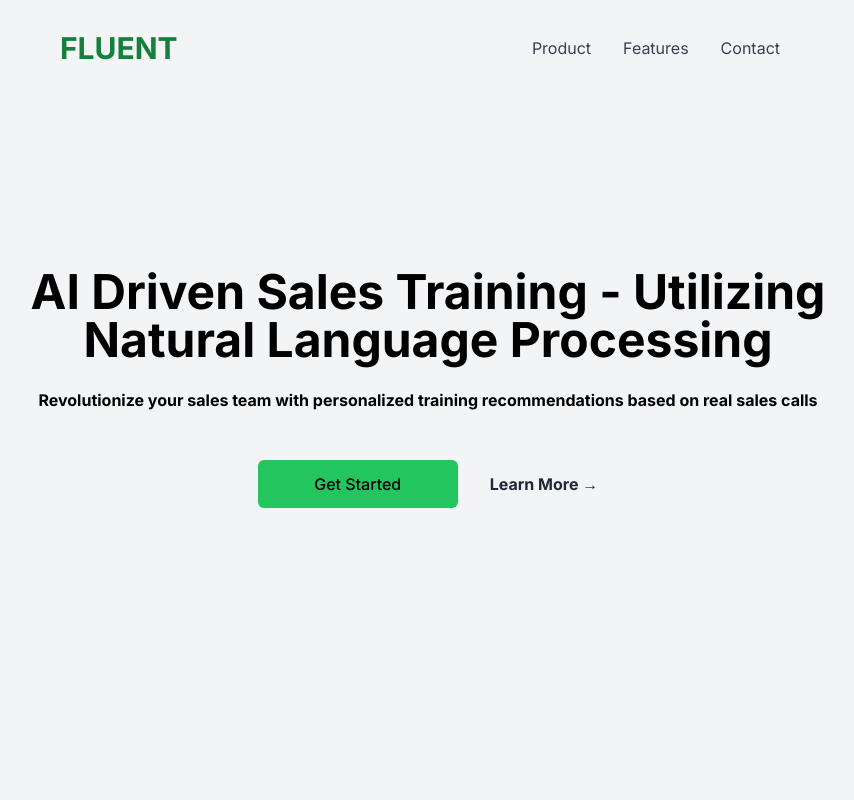
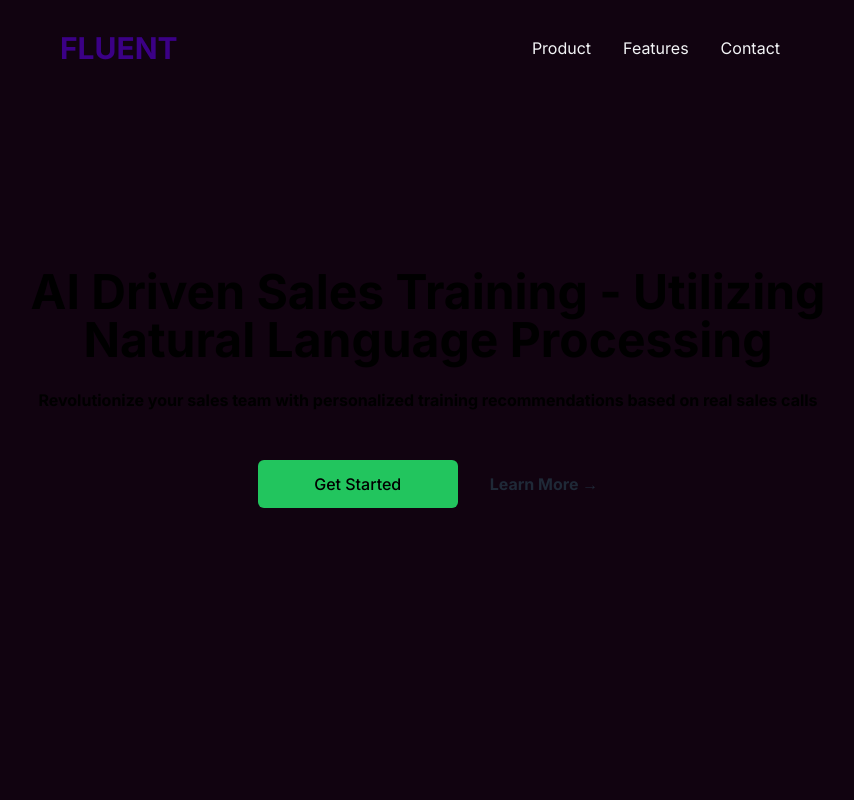
Before and after one commit to HunterKnott/fluent, a Next.js app: page / in a window 1280 px wide. Shown: the top 800 px of the page, without its empty margins (212-1066 px from the left). Built offline with nearby package versions, Linux system fonts and the light colour scheme.

Commit message:
changed color palatte

```diff
--- a/app/components/Navbar.jsx
+++ b/app/components/Navbar.jsx
@@ -6,6 +6,8 @@ import { AiOutlineClose, AiOutlineMenu } from 'react-icons/ai';
 
 export default function Navbar({ options }) {
     const [menuOpen, setMenuOpen] = useState(false);
+    const indigo = {color: "#3B0086"}
+    const licorice = {color: "#110310"}
 
     const toggleMenu = () => {
         setMenuOpen(!menuOpen);
@@ -20,25 +22,25 @@ export default function Navbar({ options }) {
     // );
 
     return (
-        <div className="flex justify-between items-center h-24 w-[60%] max-w-[1240px] px-4 z-30 text-gray-700">
+        <div className="flex justify-between items-center h-24 w-[60%] max-w-[1240px] px-4 z-3"style = {{backgroundColor: "#110310"}}>
             {!menuOpen ?
-                <h1 className="w-full text-3xl font-bold text-green-700">FLUENT</h1>
+                <h1 className="w-full text-3xl font-bold" style={indigo}>FLUENT</h1>
                 : <h1></h1>
             }
             <ul className="hidden md:flex">
-                <li className="p-4">Product</li>
-                <li className="p-4">Features</li>
-                <li className="p-4">Contact</li>
+                <li className="p-4 text-gray-100">Product</li>
+                <li className="p-4 text-gray-100">Features</li>
+                <li className="p-4 text-gray-100">Contact</li>
             </ul>
             <div onClick={toggleMenu} className="block md:hidden">
                 {menuOpen ? <AiOutlineClose size={20} /> : <AiOutlineMenu size={20} />}
             </div>
             <div className={menuOpen ? "fixed left-0 top-0 w-[60%] h-full bg-white border-r border-r-gray-900 ease-in-out duration-500 z-50" : "fixed left-[-100%]"}>
-                <h1 className="w-full text-3xl font-bold text-green-700 m-4">FLUENT</h1>
+                <h1 className="w-full text-3xl font-bold m-4" style= {indigo}>FLUENT</h1>
                 <ul className="uppercase p-4">
-                    <li className="p-4 border-b border-gray-600">Product</li>
-                    <li className="p-4 border-b border-gray-600">Features</li>
-                    <li className="p-4 border-b border-gray-600">Contact</li>
+                    <li className="p-4 border-b border-gray-6">Product</li>
+                    <li className="p-4 border-b border-gray-6">Features</li>
+                    <li className="p-4 border-b border-gray-6 text-gray-6">Contact</li>
                 </ul>
             </div>
         </div>
--- a/app/globals.css
+++ b/app/globals.css
@@ -1,6 +1,7 @@
 @tailwind base;
 @tailwind components;
 @tailwind utilities;
+
 
 :root {
   --foreground-rgb: 0, 0, 0;
@@ -10,7 +11,7 @@
 
 @media (prefers-color-scheme: dark) {
   :root {
-    --foreground-rgb: 255, 255, 255;
+    --foreground-rgb: 0, 0, 0;
     --background-start-rgb: 0, 0, 0;
     --background-end-rgb: 0, 0, 0;
   }
@@ -18,10 +19,7 @@
 
 body {
   color: rgb(var(--foreground-rgb));
-  background: linear-gradient(
-      to bottom,
-      transparent,
-      rgb(var(--background-end-rgb))
+  background: rgb(0,0,0)
     )
     rgb(var(--background-start-rgb));
 }
--- a/app/page.jsx
+++ b/app/page.jsx
@@ -7,10 +7,11 @@ import Footer from './components/Footer';
 // import Link from 'next/link';
 // import PageLink from './PageLink';
 // import LinkButton from './LinkButton';
+const licorice = {color: "#110310"}
 
 export default function Home() {
   return (
-    <main className="flex min-h-screen flex-col items-center bg-gray-100">
+    <main className="flex min-h-screen flex-col items-center" style = {{backgroundColor: "#110310"}}>
       <Navbar />
       <Hero />
       <Details />
```
Also changed, not shown: app/components/Hero.jsx (line endings or trailing spaces).
